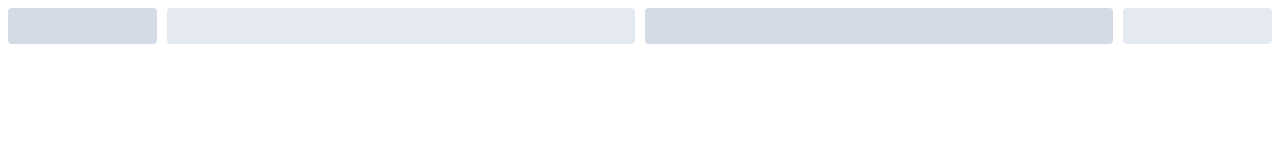
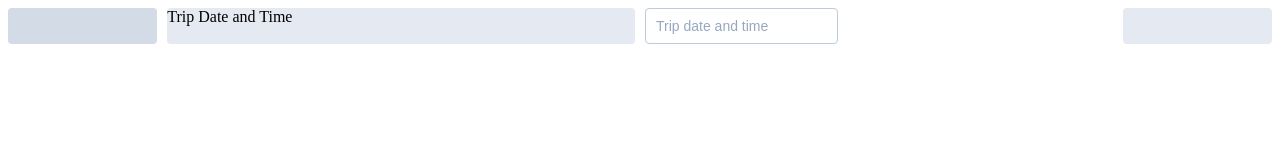
Before and after one commit to ashokreplies/vuejs, a plain HTML site: page index.html in a window 1280 px wide. Drawn offline with nearby package versions, Linux system fonts and the light colour scheme; a web font is replaced by a local one.

Commit message:
Added date field

```diff
--- a/index.html
+++ b/index.html
@@ -30,8 +30,17 @@
  <div id="app">
 	<el-row :gutter="10">
 	  <el-col :xs="8" :sm="6" :md="4" :lg="3"><div class="grid-content bg-purple"></div></el-col>
-	  <el-col :xs="4" :sm="6" :md="8" :lg="9"><div class="grid-content bg-purple-light"></div></el-col>
-	  <el-col :xs="4" :sm="6" :md="8" :lg="9"><div class="grid-content bg-purple"></div></el-col>
+	  <el-col :xs="4" :sm="6" :md="8" :lg="9"><div class="grid-content bg-purple-light">
+                        Trip Date and Time
+                    </div></el-col>
+	  <el-col :xs="4" :sm="6" :md="8" :lg="9"><div class="grid-content bg-white">
+                        <el-date-picker
+                                v-model="startDate"
+                                type="datetime"
+                                placeholder="Trip date and time">
+                        </el-date-picker>
+                    </div>
+	  </el-col>
 	  <el-col :xs="8" :sm="6" :md="4" :lg="3"><div class="grid-content bg-purple-light"></div></el-col>
 	</el-row>
 </div>
@@ -40,7 +49,8 @@
     var app = new Vue({
       el: '#app',
       data: {
-        message: 'Hello Vue!'
+        message: 'Hello Vue!',
+		startDate: ''
       }
     })
   </script>
```
